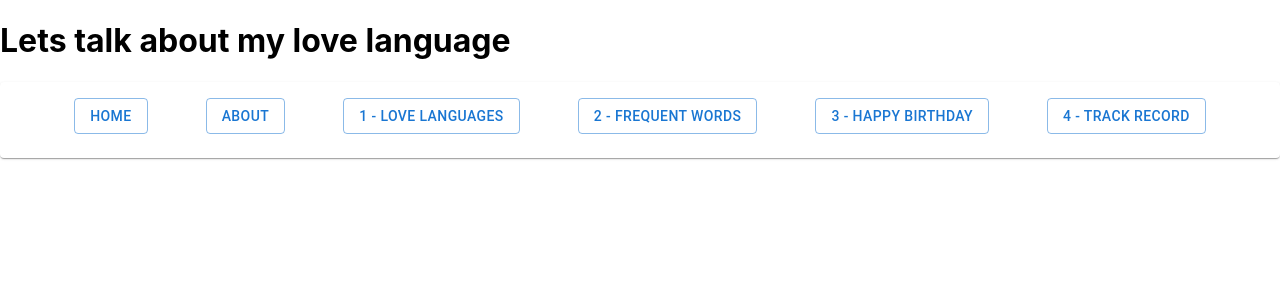
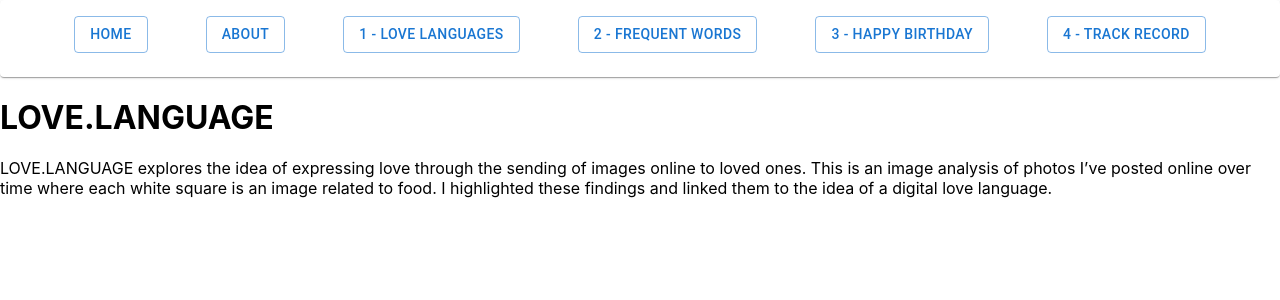
Before and after one commit to carmen-yeh/carmen-yeh.github.io, a React (Create React App) app in the folder frontend/: page /love-language in a window 1280 px wide. Shown: the top 300 px of the page. Built offline with nearby package versions, Linux system fonts and the light colour scheme; what react-animations would draw is missing.

Commit message:
Update LoveLanguagePage.js

```diff
--- a/frontend/src/pages/1-love-language/LoveLanguagePage.js
+++ b/frontend/src/pages/1-love-language/LoveLanguagePage.js
@@ -5,10 +5,12 @@ function LoveLanguagePage() {
 
     return(
         <div>
-            <h1>
-                Lets talk about my love language
+            <NavigationBar />
+
+         <h1>
+                LOVE.LANGUAGE
             </h1>
-            <NavigationBar />
+        <p>LOVE.LANGUAGE explores the idea of expressing love through the sending of images online to loved ones. This is an image analysis of photos I’ve posted online over time where each white square is an image related to food. I highlighted these findings and linked them to the idea of a digital love language.</p>
         </div>
     )
 }
```
